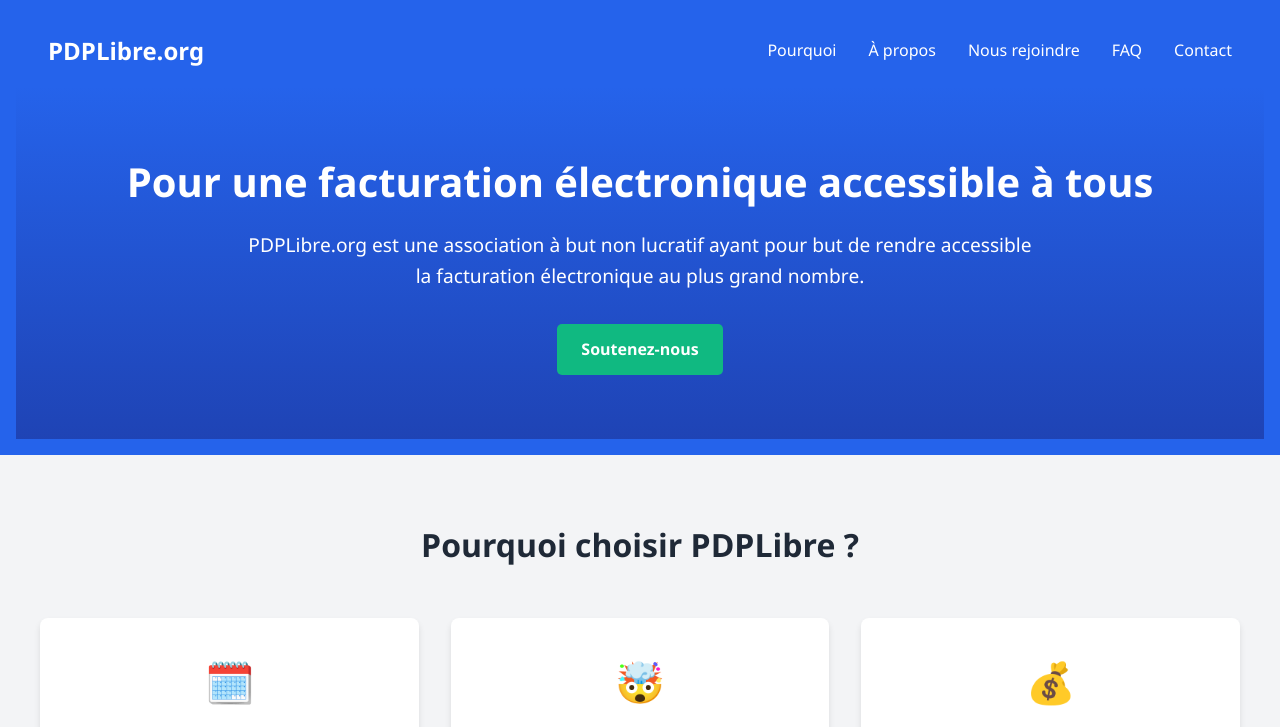
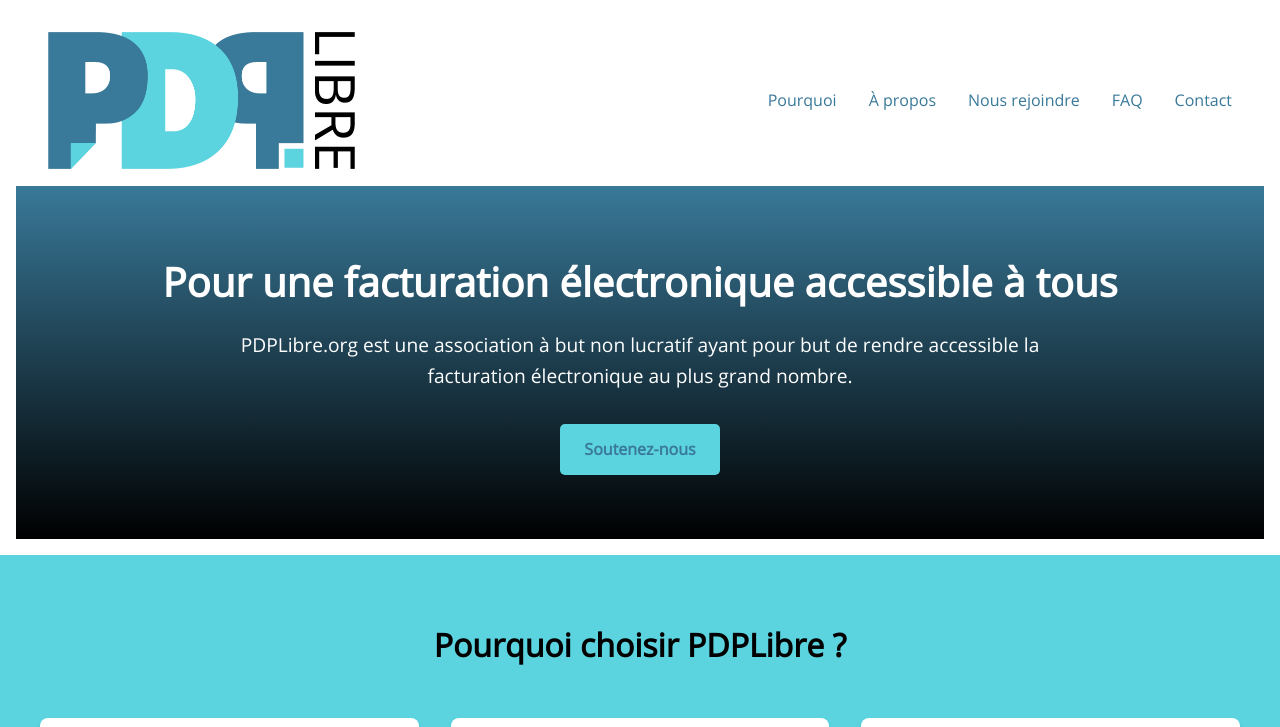
Before and after one commit to PDP-Libre/pdplibre.org, a website: page docs/index.html in a window 1280 px wide. Shown: the top 727 px of the page. Drawn offline with Linux system fonts and the light colour scheme.

Commit message:
Add tim version

```diff
--- a/docs/index.html
+++ b/docs/index.html
@@ -1,24 +1,54 @@
 <!DOCTYPE html>
 <html lang="fr">
 <head>
-    <meta charset="UTF-8">
-    <meta name="viewport" content="width=device-width, initial-scale=1.0">
-    <title>PDPLibre.org - Facturation électronique pour tous</title>
-    <style>
-        :root {
-            --primary: #2563eb;
-            --primary-dark: #1e40af;
-            --secondary: #10b981;
-            --dark: #1f2937;
-            --light: #f9fafb;
-            --gray: #6b7280;
+<meta charset="UTF-8">
+<meta name="viewport" content="width=device-width, initial-scale=1.0">
+<link rel="icon" type="image/png" href="favicon-96x96.png" sizes="96x96" />
+<link rel="icon" type="image/svg+xml" href="favicon.svg" />
+<link rel="shortcut icon" href="favicon.ico" />
+<link rel="apple-touch-icon" sizes="180x180" href="apple-touch-icon.png" />
+<meta name="apple-mobile-web-app-title" content="PDP libre" />
+<link rel="manifest" href="site.webmanifest" />
+<meta name="description" content="Pour une facturation électronique accessible à tous">
+<meta property="og:url" content="https://pdplibre.org">
+<meta property="og:type" content="website">
+<meta property="og:title" content="PDP Libre">
+<meta property="og:description" content="og.png">
+<meta property="og:image" content="Pour une facturation électronique accessible à tous">
+<meta name="twitter:card" content="summary_large_image">
+<meta property="twitter:domain" content="pdplibre.org">
+<meta property="twitter:url" content="https://pdplibre.org">
+<meta name="twitter:title" content="PDP Libre">
+<meta name="twitter:description" content="">
+<meta name="twitter:image" content="og.png">
+
+
+
+    <title>PDPLibre - Facturation électronique pour tous</title>
+ <style>
+
+
+
+
+          :root {
+            --primary: #fff;
+            --primary-dark: #000000;
+            --secondary: #5cd4e0;
+            --dark: #000000;
+            --light: #fafafa;
+            --gray: #1A1A1A;
+        }
+
+        @font-face {
+            font-family: "opensans";
+            src: url('/OpenSans-Regular.ttf') format("woff2");
         }
 
         * {
             margin: 0;
             padding: 0;
             box-sizing: border-box;
-            font-family: 'Segoe UI', Tahoma, Geneva, Verdana, sans-serif;
+            font-family: 'opensans', Tahoma, Geneva, Verdana, sans-serif;
         }
 
         body {
@@ -31,7 +61,6 @@
             background-color: var(--primary);
             color: white;
             padding: 1rem;
-            text-align: center;
         }
 
         nav {
@@ -42,10 +71,14 @@
         }
 
         .logo {
-            font-size: 1.5rem;
-            font-weight: bold;
-            color: white;
+            font-size: 3rem;
+            line-height: 80%;
+            color: #0000009e;
+            font-family: opensans;
         }
+
+        .logo img { max-width: 50%;
+					max-height: 50%}
 
         .nav-links {
             display: flex;
@@ -53,13 +86,13 @@
         }
 
         .nav-links a {
-            color: white;
+            color: #397999;
             text-decoration: none;
             font-weight: 500;
         }
 
         .hero {
-            background: linear-gradient(rgba(37, 99, 235, 0.9), rgba(30, 64, 175, 0.9));
+            background: linear-gradient(#397999, black);
             color: white;
             padding: 4rem 2rem;
             text-align: center;
@@ -79,7 +112,7 @@
         .cta-button {
             display: inline-block;
             background-color: var(--secondary);
-            color: white;
+            color: #397999;
             padding: 0.8rem 1.5rem;
             border-radius: 5px;
             text-decoration: none;
@@ -88,16 +121,17 @@
         }
 
         .cta-button:hover {
-            background-color: #0d9668;
+            background-color: var(--primary);
         }
 
         .cta-button.blue {
             background-color: var(--primary);
-            color: white;
+            color: #397999;
         }
 
         .cta-button.blue:hover {
             background-color: var(--primary-dark);
+            color:white;
         }
 
         .cards-container {
@@ -109,7 +143,7 @@
         }
 
         .card {
-            background-color: #f3f4f6;
+            background-color: #5cd4e0;
             padding: 2rem;
             border-radius: 8px;
             box-shadow: 0 4px 6px rgba(0, 0, 0, 0.1);
@@ -132,10 +166,10 @@
 
         }
         .section.odd {
-            background-color: #f3f4f6;
+            background-color: #5cd4e0;
         }
         .section.accent {
-            background-color: var(--secondary);
+            background-color: #397999;
             color: white;
         }
 
@@ -204,7 +238,7 @@
         }
 
         .skill-tag {
-            background-color: rgba(255, 255, 255, 0.2);
+            background-color: #5cd4e080;
             padding: 0.5rem 1rem;
             border-radius: 30px;
             font-weight: 500;
@@ -265,7 +299,7 @@
 <body>
     <header>
         <nav>
-            <div class="logo">PDPLibre.org</div>
+            <div class="logo"><img src="PDP_couleur.png"></div>
             <div class="nav-links">
                 <a href="#why">Pourquoi</a>
                 <a href="#about">À propos</a>
```
Also changed, not shown: docs/OpenSans-Regular.ttf (added), docs/PDP_couleur.png (added), docs/apple-touch-icon.png (added), docs/favicon-96x96.png (added), docs/favicon.ico (added), docs/favicon.svg (added), docs/og.png (added), docs/site.webmanifest (added), docs/web-app-manifest-192x192.png (added), docs/web-app-manifest-512x512.png (added).
